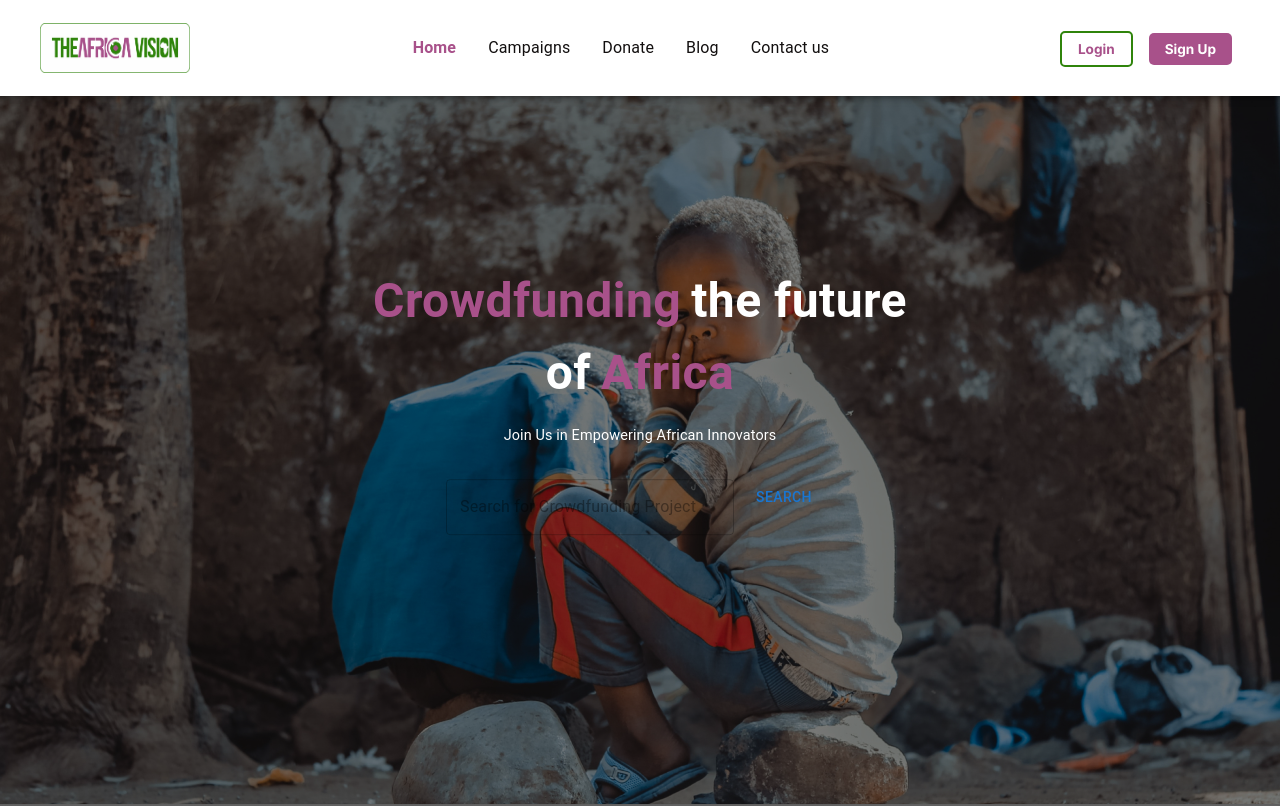
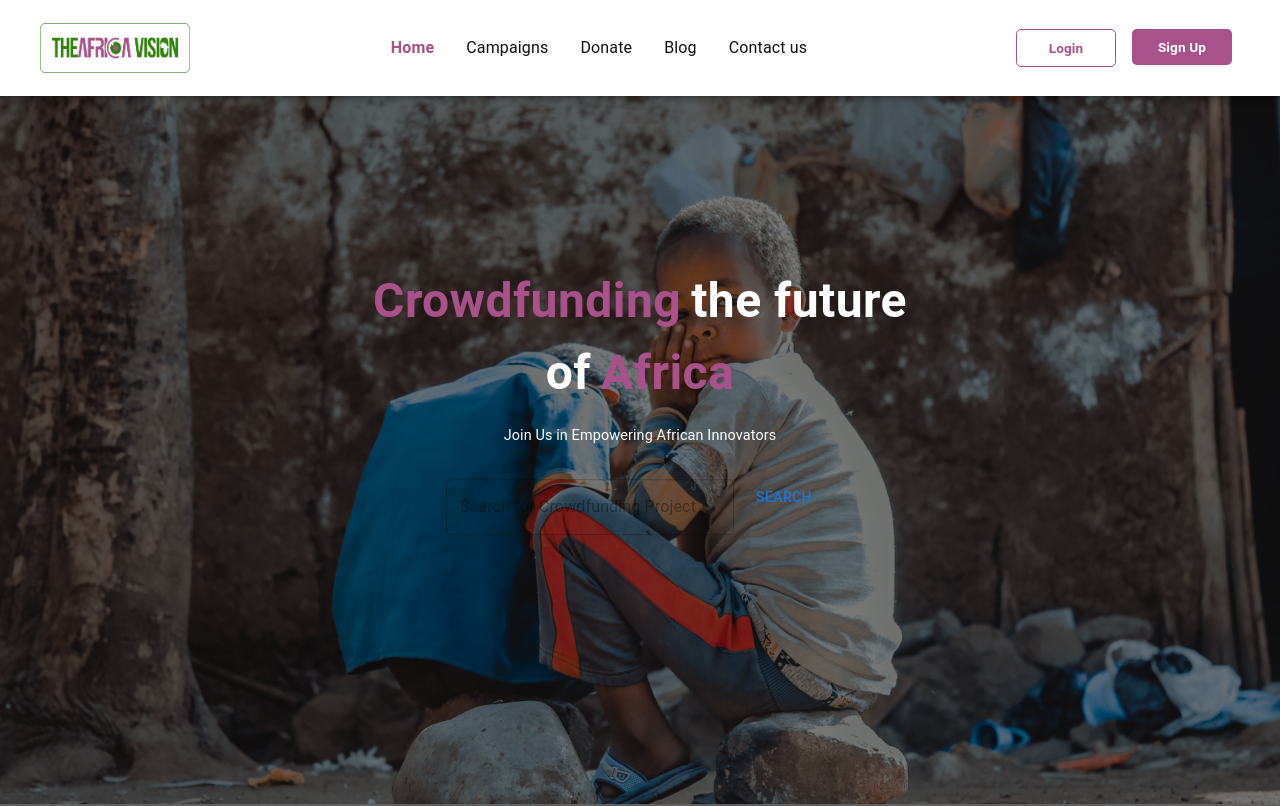
Before and after one commit to EmekaKezie/the-africa-vision, a Next.js app: page / in a window 1280 px wide. Shown: the top 806 px of the page. Built offline with nearby package versions, Linux system fonts and the light colour scheme.

Commit message:
Check Nav

```diff
--- a/src/component/core/Nav.tsx
+++ b/src/component/core/Nav.tsx
@@ -9,10 +9,7 @@ export default function Nav() {
     <Box>
       <AppBar sx={{ background: "#FFFFFF", padding: "1rem" }}>
         <Toolbar>
-          <Box
-            sx={{
-              flexGrow: 1,
-            }}>
+          <Box sx={{ flexGrow: 1 }}>
             <NavLogo />
           </Box>
 
@@ -20,7 +17,6 @@ export default function Nav() {
             sx={{
               flexGrow: 1,
               display: { xs: "none", md: "flex" },
-
               justifyContent: "center",
             }}>
             <NavMainMenuMd />
@@ -43,27 +39,6 @@ export default function Nav() {
             }}>
             <NavMainMenuSm />
           </Box>
-
-          {/* <Box
-            sx={{
-              flexGrow: 1,
-              display: "flex",
-              justifyContent: "end",
-            }}>
-            <Box
-              sx={{
-                display: { xs: "none", md: "block" },
-              }}>
-              <NavAuthMenu />
-            </Box>
-
-            <Box
-              sx={{
-                display: { xs: "block", md: "none" },
-              }}>
-              <NavMainMenuSm />
-            </Box>
-          </Box> */}
         </Toolbar>
       </AppBar>
     </Box>
--- a/src/component/core/NavAuthMenu.tsx
+++ b/src/component/core/NavAuthMenu.tsx
@@ -1,4 +1,4 @@
-import { Box } from "@mui/material";
+import { Box, Stack, Typography } from "@mui/material";
 import { makeStyles } from "@mui/styles";
 
 import Link from "next/link";
@@ -6,12 +6,11 @@ import Link from "next/link";
 export default function NavAuthMenu() {
   const classes = useStyles();
   return (
-    <Box
-      className={classes.container}>
-      <Link
-        href="/login"
-        style={{
-          border: "2px solid #2F840B",
+    <Stack direction="row">
+      <Link href="/login" style={{ display: "block" }}>
+        <Typography
+          sx={{
+            border: "1px solid #A8518A",
             background: "#FFFFFF",
             color: "#A8518A",
             padding: "0.5rem 1rem",
@@ -21,12 +20,16 @@ export default function NavAuthMenu() {
             textAlign: "center",
             margin: "0 0.5rem",
             fontWeight: "bolder",
+            "&:hover": {
+              opacity: 0.75,
+            },
           }}>
           Login
+        </Typography>
       </Link>
-      <Link
-        href="/signup"
-        style={{
+      <Link href="/signup" style={{ display: "block" }}>
+        <Typography
+          sx={{
             background: "#A8518A",
             color: "#FFFFFF",
             padding: "0.5rem 1rem",
@@ -36,10 +39,14 @@ export default function NavAuthMenu() {
             textAlign: "center",
             margin: "0 0.5rem",
             fontWeight: "bolder",
+            "&:hover": {
+              opacity: 0.8,
+            },
           }}>
           Sign Up
+        </Typography>
       </Link>
-    </Box>
+    </Stack>
   );
 }
 
```
Lines whose indentation alone changed are shown as unchanged.
